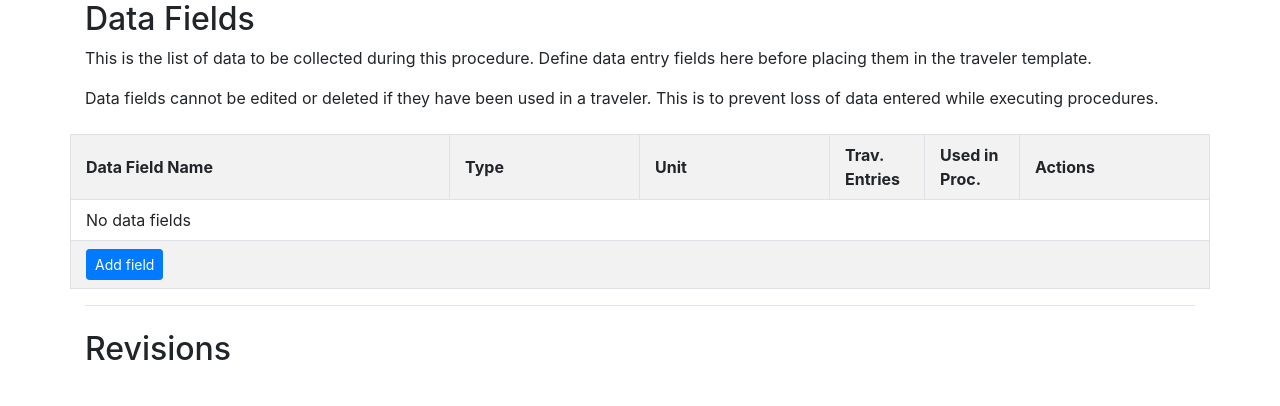
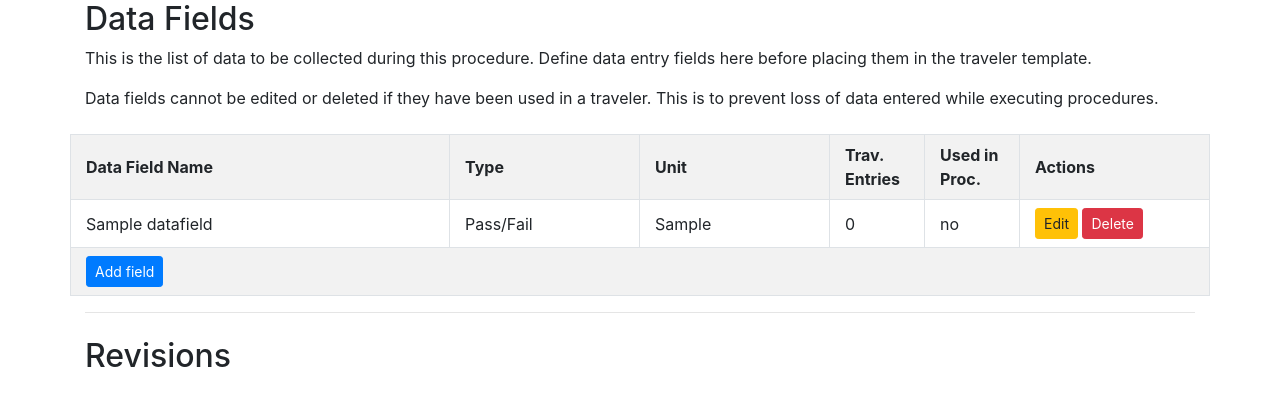
Before and after one commit to jamesmaniscalco/voyager, a Django app: page /procedure_writer/procedure_detail/1/ in a window 1280 px wide. Shown: the part 153-559 px from the top of the page. Run offline with Django 5.2, Linux system fonts and the light colour scheme; tables that the repository leaves empty hold one stand-in row (values such as "Sample post"); some libraries are stand-ins or nearby versions.

Commit message:
Some more tweaks to data field form
Saving things in a partially working state because I want to delete
a bunch of stuff and would like to be able to come back if necessary.

```diff
--- a/voyager_django/procedure_writer/models.py
+++ b/voyager_django/procedure_writer/models.py
@@ -46,7 +46,7 @@ class Procedure(models.Model):
 
 # DataFields belong to procedures in a many-to-one relationship. They have names that describe what data is expected to be entered in a given traveler. The names are unique with respect to sibling DataFields within the same parent Procedure. DataFields have a field type, selected from a list. They have a unit which is strongly recommended to be defined if the field type is numeric.
 class DataField(models.Model):
-    procedure = models.ForeignKey(Procedure, on_delete=models.CASCADE)
+    procedure = models.ForeignKey(Procedure, on_delete=models.CASCADE, related_name='data_fields')
     name = models.CharField(max_length = 100)
     FIELD_TYPE_CHOICES = [
         ("passfail", "Pass/Fail"),
--- a/voyager_django/procedure_writer/templates/procedure_writer/data_field_form.html
+++ b/voyager_django/procedure_writer/templates/procedure_writer/data_field_form.html
@@ -1,3 +1,5 @@
 {% load crispy_forms_tags %}
 
+<form class="col" method="post" action="{% url 'procedure_writer:data_field_form' procedure_id=procedure.id %}">
 {% crispy form %}
+</form>
--- a/voyager_django/procedure_writer/templates/procedure_writer/procedure_detail.html
+++ b/voyager_django/procedure_writer/templates/procedure_writer/procedure_detail.html
@@ -75,10 +75,10 @@
             <div class="col-1 py-2 d-flex align-items-center border border-left-0">Used in Proc.</div>
             <div class="col-2 py-2 d-flex align-items-center border border-left-0">Actions</div>
         </div>
-        {% for data_field in procedure.data_fields %}
+        {% for data_field in procedure.data_fields.all %}
         <div class="row">
-            <div class="col-4 py-2 d-flex align-items-center border border-top-0">{{ data_field.title }}</div>
-            <div class="col-2 py-2 d-flex align-items-center border-right border-bottom">{{ data_field.field_type }}</div>
+            <div class="col-4 py-2 d-flex align-items-center border border-top-0">{{ data_field.name }}</div>
+            <div class="col-2 py-2 d-flex align-items-center border-right border-bottom">{{ data_field.get_field_type_display }}</div>
             <div class="col-2 py-2 d-flex align-items-center border-right border-bottom">{{ data_field.unit }}</div>
             <div class="col-1 py-2 d-flex align-items-center border-right border-bottom">0</div>
             <div class="col-1 py-2 d-flex align-items-center border-right border-bottom">no</div>
--- a/voyager_django/procedure_writer/urls.py
+++ b/voyager_django/procedure_writer/urls.py
@@ -8,6 +8,6 @@ urlpatterns = [
     path("new/", views.new_procedure, name="new_procedure"),
     path("procedure_detail/<int:procedure_id>/", views.view_procedure, name="view_procedure"),
     path("procedure_detail/<int:procedure_id>/data_field_form/", views.data_field_form, name="data_field_form"),
-    path("procedure_detail/<int:procedure_id>/data_field_form/validate/", views.data_field_form_validation, name="data_field_form_validation"),
+    #path("procedure_detail/<int:procedure_id>/data_field_form/validate/", views.data_field_form_validation, name="data_field_form_validation"),
     path("procedure_detail/<int:procedure_id>/add_data_field_button/", views.add_data_field_button, name="add_data_field_button"),
 ]
--- a/voyager_django/procedure_writer/views.py
+++ b/voyager_django/procedure_writer/views.py
@@ -41,22 +41,21 @@ def view_procedure(request, procedure_id):
 # view that serves partial template with "Add data field" button.
 def add_data_field_button(request, procedure_id):
     procedure = get_object_or_404(Procedure, pk=procedure_id)
-    return TemplateResponse(
-        request,
-        'procedure_writer/add_data_field_button.html',
-        {
-            'procedure': procedure,
-        }
-    )
+    return TemplateResponse(request, 'procedure_writer/add_data_field_button.html', context={'procedure':procedure})
 
 # view for serving and processing DataField forms.
 def data_field_form(request, procedure_id):
     # procedure ID is handled implicitly through the URL
     procedure = get_object_or_404(Procedure, pk=procedure_id)
     if request.method == 'GET':
-        data_field = DataField(procedure=procedure)
-        form = DataFieldForm(instance=data_field)
-        return TemplateResponse(request, 'procedure_writer/data_field_form.html', {'form': form})
+        form = DataFieldForm(procedure=procedure)
+        return TemplateResponse(request, 'procedure_writer/data_field_form.html', {'form': form, 'procedure':procedure})
+    if request.method == 'POST':
+        form = DataFieldForm(initial=request.POST, procedure=procedure)
+        data_field = form.save(commit=False)
+        print(data_field.name)
+        return TemplateResponse(request, 'procedure_writer/data_field_form.html', {'form': form, 'procedure':procedure})
+
 
 # view for validating DataField forms.
 def data_field_form_validation(request, procedure_id):
```
Also changed, not shown: voyager_django/procedure_writer/forms.py (+10 -4 lines), voyager_django/procedure_writer/migrations/0004_alter_procedurerevision_is_published.py (added), voyager_django/procedure_writer/migrations/0005_alter_datafield_procedure.py (added).
